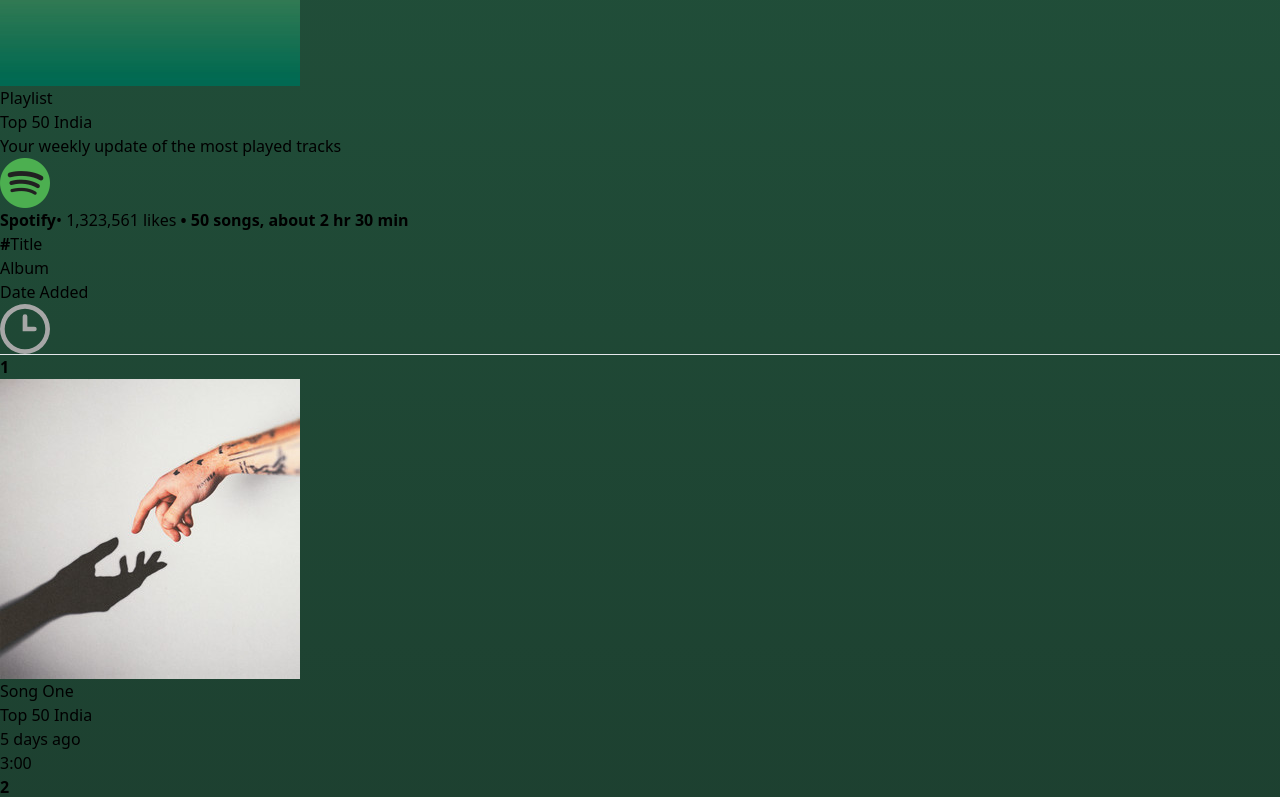
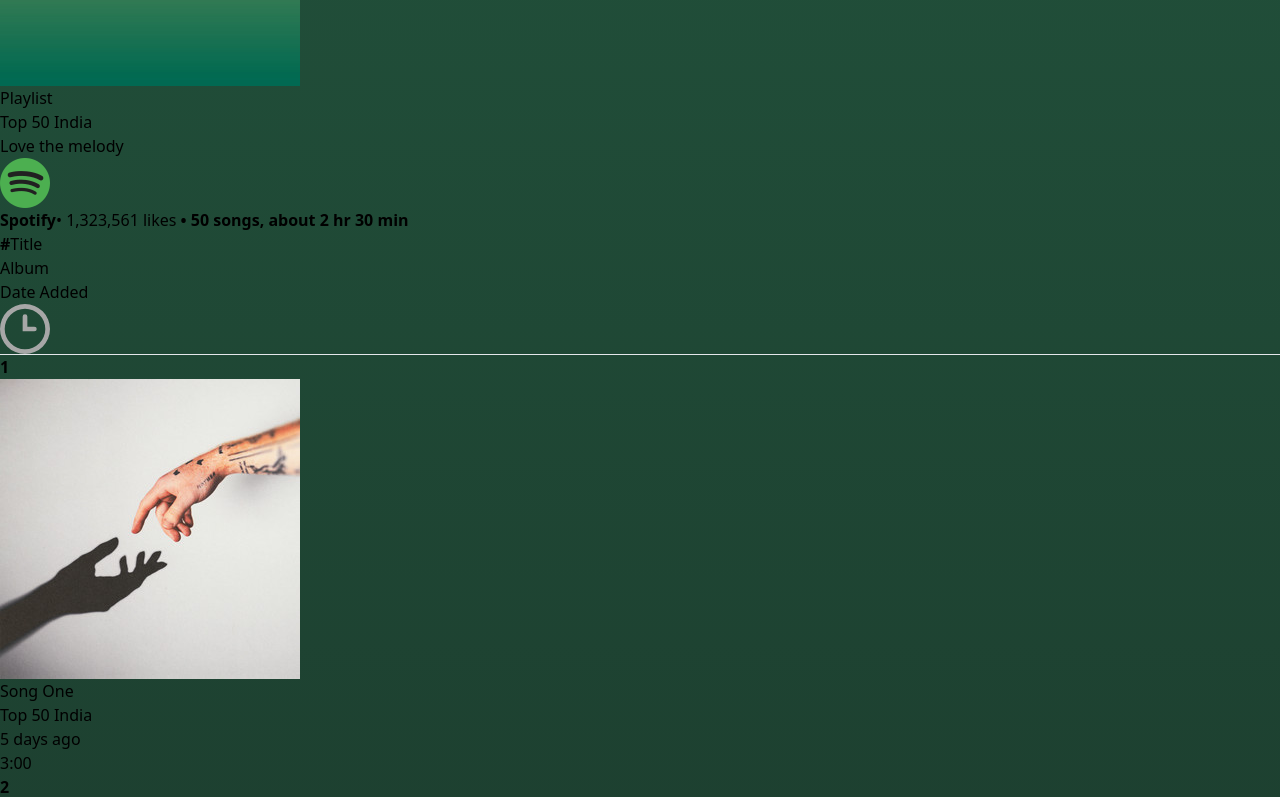
Before and after one commit to MuhammadElham/RhombixTechnologies_MusicPlayer, a React (Vite) app: page /album/1 in a window 1280 px wide. Shown: the part 900-1697 px from the top of the page. Built offline with nearby package versions, Linux system fonts and the light colour scheme.

Commit message:
Changes Something

```diff
--- a/index.html
+++ b/index.html
@@ -2,9 +2,8 @@
 <html lang="en">
   <head>
     <meta charset="UTF-8" />
-    <link rel="icon" type="image/svg+xml" href="/vite.svg" />
+    <link rel="icon" type="image/svg+xml" href="/src/assets/spotify_logo.png" />
     <meta name="viewport" content="width=device-width, initial-scale=1.0" />
-    <!-- <link rel="stylesheet" href="https://cdnjs.cloudflare.com/ajax/libs/font-awesome/6.7.2/css/all.min.css" integrity="sha512-Evv84Mr4kqVGRNSgIGL/F/aIDqQb7xQ2vcrdIwxfjThSH8CSR7PBEakCr51Ck+w+/U6swU2Im1vVX0SVk9ABhg==" crossorigin="anonymous" referrerpolicy="no-referrer" /> -->
     <link rel="stylesheet" href="https://site-assets.fontawesome.com/releases/v6.7.2/css/all.css">
     <title>Spotify-Clone</title>
   </head>
--- a/src/assets/assets.js
+++ b/src/assets/assets.js
@@ -1,46 +1,46 @@
-import bell_icon from './bell.png'
-import home_icon from './home.png'
-import like_icon from './like.png'
-import loop_icon from './loop.png'
-import mic_icon from './mic.png'
-import next_icon from './next.png'
-import play_icon from './play.png'
-import pause_icon from './pause.png'
-import plays_icon from './plays.png'
-import prev_icon from './prev.png'
-import search_icon from './search.png'
-import shuffle_icon from './shuffle.png'
-import speaker_icon from './speaker.png'
-import stack_icon from './stack.png'
-import zoom_icon from './zoom.png'
-import plus_icon from './plus.png'
-import arrow_icon from './arrow.png'
-import mini_player_icon from './mini-player.png'
-import queue_icon from './queue.png'
-import volume_icon from './volume.png'
-import arrow_right from './right_arrow.png'
-import arrow_left from './left_arrow.png'
-import spotify_logo from './spotify_logo.png'
-import clock_icon from './clock_icon.png'
-import img1 from './img1.jpg'
-import img2 from './img2.jpg'
-import img3 from './img3.jpg'
-import img4 from './img4.jpg'
-import img5 from './img5.jpg'
-import img6 from './img6.jpg'
-import img7 from './img7.jpg'
-import img8 from './img8.jpg'
-import img9 from './img9.jpg'
-import img10 from './img10.jpg'
-import img11 from './img11.jpg'
-import img12 from './img12.jpg'
-import img13 from './img13.jpg'
-import img14 from './img14.jpg'
-import img15 from './img15.jpg'
-import img16 from './img16.jpg'
-import song1 from  './song1.mp3'
-import song2 from  './song2.mp3'
-import song3 from  './song3.mp3'
+import bell_icon from "./bell.png";
+import home_icon from "./home.png";
+import like_icon from "./like.png";
+import loop_icon from "./loop.png";
+import mic_icon from "./mic.png";
+import next_icon from "./next.png";
+import play_icon from "./play.png";
+import pause_icon from "./pause.png";
+import plays_icon from "./plays.png";
+import prev_icon from "./prev.png";
+import search_icon from "./search.png";
+import shuffle_icon from "./shuffle.png";
+import speaker_icon from "./speaker.png";
+import stack_icon from "./stack.png";
+import zoom_icon from "./zoom.png";
+import plus_icon from "./plus.png";
+import arrow_icon from "./arrow.png";
+import mini_player_icon from "./mini-player.png";
+import queue_icon from "./queue.png";
+import volume_icon from "./volume.png";
+import arrow_right from "./right_arrow.png";
+import arrow_left from "./left_arrow.png";
+import spotify_logo from "./spotify_logo.png";
+import clock_icon from "./clock_icon.png";
+import img1 from "./img1.jpg";
+import img2 from "./img2.jpg";
+import img3 from "./img3.jpg";
+import img4 from "./img4.jpg";
+import img5 from "./img5.jpg";
+import img6 from "./img6.jpg";
+import img7 from "./img7.jpg";
+import img8 from "./img8.jpg";
+import img9 from "./img9.jpg";
+import img10 from "./img10.jpg";
+import img11 from "./img11.jpg";
+import img12 from "./img12.jpg";
+import img13 from "./img13.jpg";
+import img14 from "./img14.jpg";
+import img15 from "./img15.jpg";
+import img16 from "./img16.jpg";
+import song1 from "./song1.mp3";
+import song2 from "./song2.mp3";
+import song3 from "./song3.mp3";
 
 export const assets = {
   bell_icon,
@@ -66,117 +66,117 @@ export const assets = {
   arrow_left,
   arrow_right,
   spotify_logo,
-    clock_icon
-}
+  clock_icon,
+};
 
 export const albumsData = [
   {
-        id:0,
+    id: 0,
     name: "Top 50 Global",
     image: img8,
-        desc:"Your weekly update of the most played tracks",
-        bgColor:"#2a4365"
+    desc: "Relish every note",
+    bgColor: "#2a4365",
   },
   {
-        id:1,
+    id: 1,
     name: "Top 50 India",
     image: img9,
-        desc:"Your weekly update of the most played tracks",
-        bgColor:"#22543d"
+    desc: "Love the melody",
+    bgColor: "#22543d",
   },
   {
-        id:2,
+    id: 2,
     name: "Trending India",
     image: img10,
-        desc:"Your weekly update of the most played tracks",
-        bgColor:"#742a2a"
+    desc: "Smile through sound",
+    bgColor: "#742a2a",
   },
   {
-        id:3,
+    id: 3,
     name: "Trending Global",
     image: img16,
-        desc:"Your weekly update of the most played tracks",
-        bgColor:"#44337a"
+    desc: "Harmony and peace",
+    bgColor: "#44337a",
   },
   {
-        id:4,
+    id: 4,
     name: "Mega Hits,",
     image: img11,
-        desc:"Your weekly update of the most played tracks",
-        bgColor:"#234e52"
+    desc: "Songs for happiness",
+    bgColor: "#234e52",
   },
   {
-        id:5,
+    id: 5,
     name: "Happy Favorites",
     image: img15,
-        desc:"Your weekly update of the most played tracks",
-        bgColor:"#744210"
-    }
-]
+    desc: "Vibes of joy",
+    bgColor: "#744210",
+  },
+];
 
 export const songsData = [
   {
-        id:0,
+    id: 0,
     name: "Song One",
     image: img1,
-        file:song1,
-        desc:"Put a smile on your face with these happy tunes",
-        duration:"3:00"
+    file: song1,
+    desc: "Uplift your mood",
+    duration: "3:00",
   },
   {
-        id:1,
+    id: 1,
     name: "Song Two",
     image: img2,
-        file:song2,
-        desc:"Put a smile on your face with these happy tunes",
-        duration:"2:20"
+    file: song2,
+    desc: "Tune your vibes",
+    duration: "2:20",
   },
   {
-        id:2,
+    id: 2,
     name: "Song Three",
     image: img3,
-        file:song3,
-        desc:"Put a smile on your face with these happy tunes",
-        duration:"2:32"
+    file: song3,
+    desc: "Experience the beat",
+    duration: "2:32",
   },
   {
-        id:3,
+    id: 3,
     name: "Song Four",
     image: img4,
-        file:song1,
-        desc:"Put a smile on your face with these happy tunes",
-        duration:"2:50"
+    file: song1,
+    desc: "Dance with joy",
+    duration: "2:50",
   },
   {
-        id:4,
+    id: 4,
     name: "Song Five",
     image: img5,
-        file:song2,
-        desc:"Put a smile on your face with these happy tunes",
-        duration:"3:10"
+    file: song2,
+    desc: "Music for life",
+    duration: "3:10",
   },
   {
-        id:5,
+    id: 5,
     name: "Song Six",
-        image: img14    ,
-        file:song3,
-        desc:"Put a smile on your face with these happy tunes",
-        duration:"2:45"
+    image: img14,
+    file: song3,
+    desc: "Enjoy pure bliss",
+    duration: "2:45",
   },
   {
-        id:6,
+    id: 6,
     name: "Song Seven",
     image: img7,
-        file:song1,
-        desc:"Put a smile on your face with these happy tunes",
-        duration:"2:18"
+    file: song1,
+    desc: "Inspire your soul",
+    duration: "2:18",
   },
   {
-        id:7,
+    id: 7,
     name: "Song Eight",
     image: img12,
-        file:song2,
-        desc:"Put a smile on your face with these happy tunes",
-        duration:"2:35"
-    }
-]
+    file: song2,
+    desc: "Feel the rhythm",
+    duration: "2:35",
+  },
+];
--- a/src/component/Player.jsx
+++ b/src/component/Player.jsx
@@ -16,7 +16,7 @@ const Player = () => {
             className="text-xs font-semibold"
             style={{ color: "#b3b3b3", fontSize: "14px" }}
           >
-            {track.desc.slice(0, 12)}
+            {track.desc.slice(0, 30)}
           </p>
         </div>
       </div>
@@ -49,14 +49,14 @@ const Player = () => {
         </div>
       </div>
       <div className="hidden lg:flex items-center gap-2 opacity-75">
-        <img className="w-4" src={assets.plays_icon} alt="" />
-        <img className="w-4" src={assets.mic_icon} alt="" />
-        <img className="w-4" src={assets.queue_icon} alt="" />
-        <img className="w-4" src={assets.speaker_icon} alt="" />
-        <img className="w-4" src={assets.volume_icon} alt="" />
-        <div className="w-20 bg-slate-50 h-1 rounded"></div>
-        <img className="w-4" src={assets.mini_player_icon} alt="" />
-        <img className="w-4" src={assets.zoom_icon} alt="" />
+        <img className="w-4 cursor-pointer" src={assets.plays_icon} alt="" />
+        <img className="w-4 cursor-pointer" src={assets.mic_icon} alt="" />
+        <img className="w-4 cursor-pointer" src={assets.queue_icon} alt="" />
+        <img className="w-4 cursor-pointer" src={assets.speaker_icon} alt="" />
+        <img className="w-4 cursor-pointer" src={assets.volume_icon} alt="" />
+        <div className="w-20 cursor-pointer bg-slate-50 h-1 rounded"></div>
+        <img className="w-4 cursor-pointer" src={assets.mini_player_icon} alt="" />
+        <img className="w-4 cursor-pointer" src={assets.zoom_icon} alt="" />
       </div>
     </div>
   );
```
Lines whose indentation alone changed are shown as unchanged.
